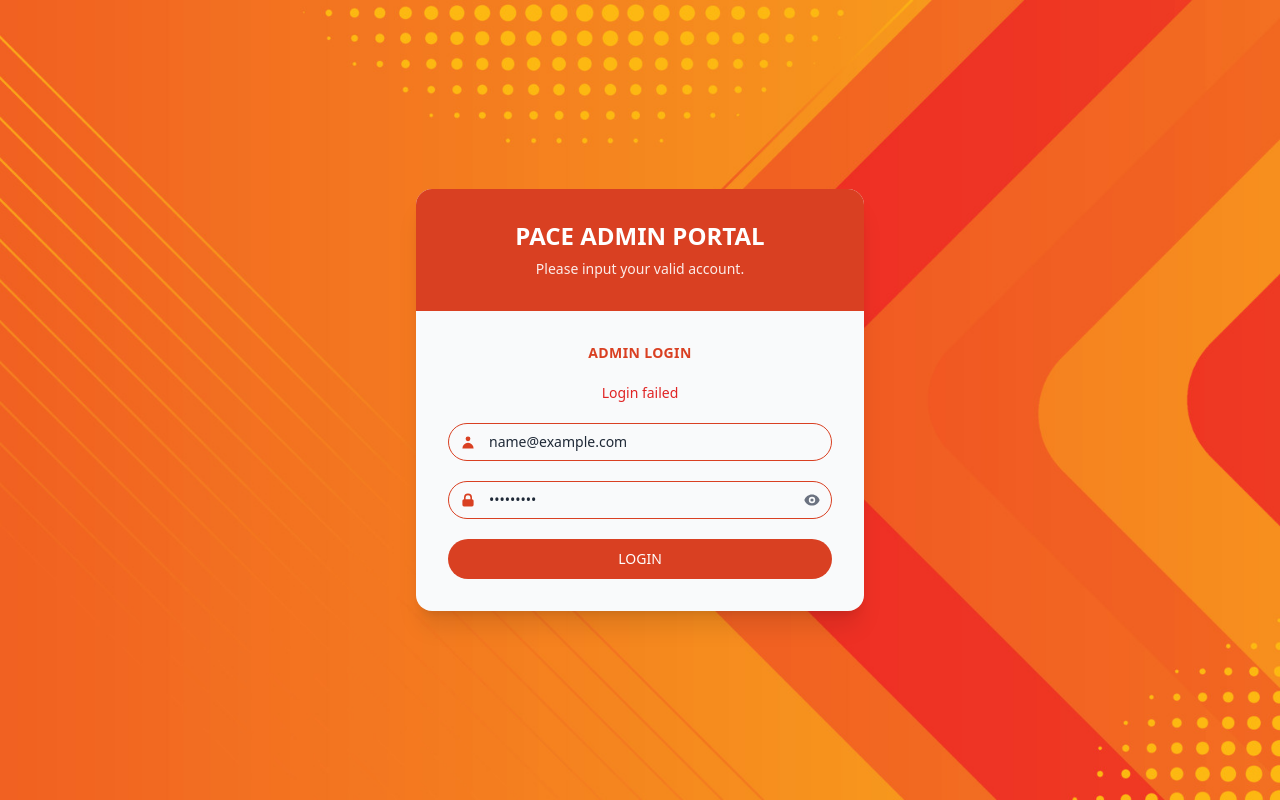
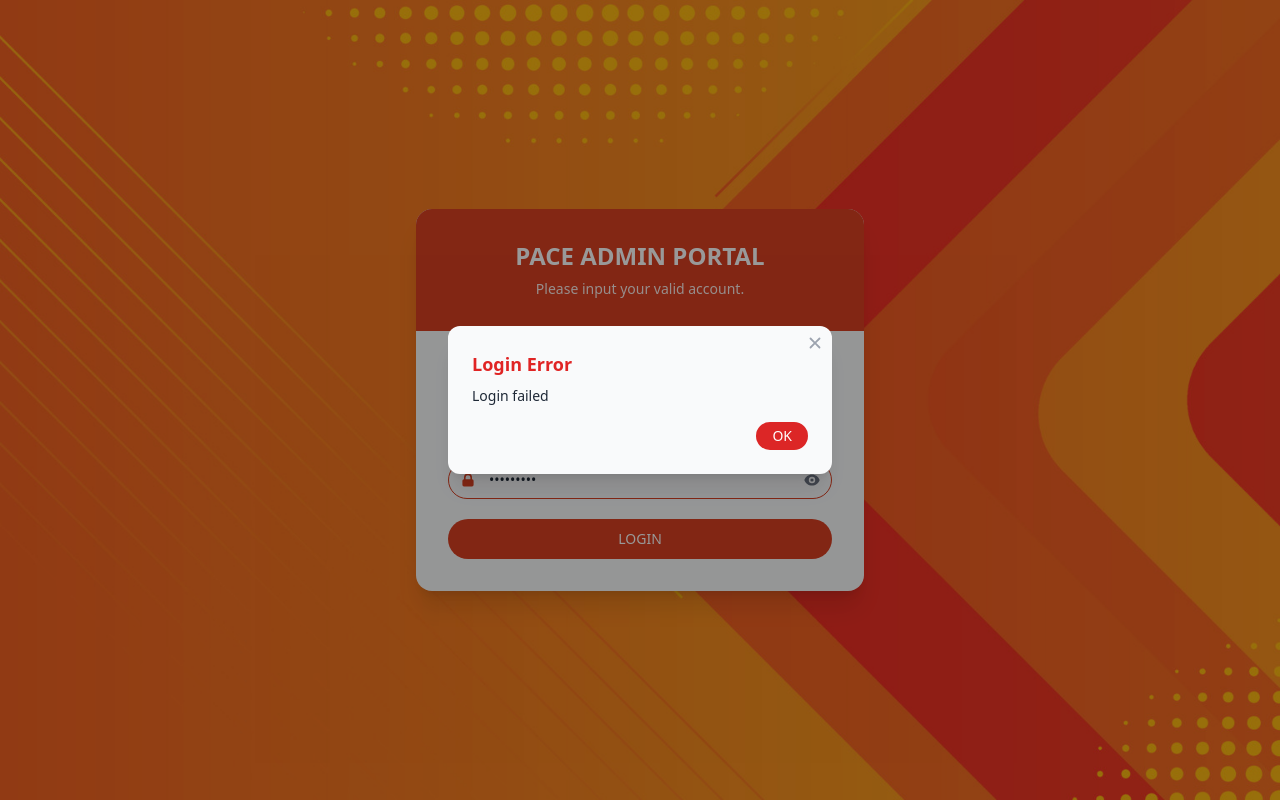
Before and after one commit to MarkDenver01/pace_app, a React (Vite) app: page / in a window 1280 px wide. Both pictures are taken after typing "name@example.com", "Sample123" into the empty fields and a click on the button "LOGIN". Built offline with nearby package versions, Linux system fonts and the light colour scheme; no server answers.

Commit message:
add custom dialog, modify text email and password border, save login response body instead of using params

```diff
--- /dev/null
+++ b/src/components/AlertDialog.tsx
@@ -0,0 +1,66 @@
+import React from "react";
+import { createPortal } from "react-dom";
+import { HiX } from "react-icons/hi";
+
+interface AlertDialogProps {
+  isOpen: boolean;
+  type: "success" | "error";
+  title: string;
+  message: string;
+  onClose: () => void;
+}
+
+const AlertDialog: React.FC<AlertDialogProps> = ({
+  isOpen,
+  type,
+  title,
+  message,
+  onClose,
+}) => {
+  if (!isOpen) return null;
+
+  return createPortal(
+    <div
+      className="fixed inset-0 z-50 flex items-center justify-center"
+      style={{ backgroundColor: "rgba(0,0,0,0.4)" }}
+    >
+      <div
+        className="rounded-xl p-6 w-full max-w-sm shadow-xl card-theme relative"
+        style={{
+          backgroundColor: "var(--card-color)",
+          color: "var(--text-color)",
+        }}
+      >
+        <button
+          className="absolute top-2 right-2 text-lg text-gray-400 hover:text-gray-600"
+          onClick={onClose}
+        >
+          <HiX />
+        </button>
+        <div
+          className={`text-lg font-semibold mb-2 ${
+            type === "error" ? "text-red-600" : "text-green-600"
+          }`}
+        >
+          {title}
+        </div>
+        <p className="text-sm">{message}</p>
+        <div className="mt-4 text-right">
+          <button
+            onClick={onClose}
+            className="px-4 py-1 text-sm rounded-full text-white"
+            style={{
+              backgroundColor:
+                type === "error" ? "#dc2626" : "var(--button-color)",
+            }}
+          >
+            OK
+          </button>
+        </div>
+      </div>
+    </div>,
+    document.body
+  );
+};
+
+export default AlertDialog;
--- a/src/components/ProtectedRoute.tsx
+++ b/src/components/ProtectedRoute.tsx
@@ -8,14 +8,14 @@ interface ProtectedRouteProps {
 }
 
 const ProtectedRoute: React.FC<ProtectedRouteProps> = ({ allowedRoles, children }) => {
-  const { isAuthenticated, role } = useAuth();
+  const { isAuthenticated, user } = useAuth();
   const location = useLocation();
 
-  if (!isAuthenticated || !role) {
+  if (!isAuthenticated || !user?.role) {
     return <Navigate to="/" state={{ from: location }} replace />;
   }
 
-  if (!allowedRoles.includes(role)) {
+  if (!allowedRoles.includes(user.role)) {
     return <Navigate to="/" replace />;
   }
 
--- a/src/components/Sidebar.tsx
+++ b/src/components/Sidebar.tsx
@@ -19,15 +19,15 @@ interface Props {
 }
 
 export default function AppSidebar({ collapsed, setCollapsed }: Props) {
-  const { role, logout} = useAuth();
+  const { user, logout} = useAuth();
   const navigate = useNavigate();
   const location = useLocation();
   const [open, setOpen] = useState<Record<string, boolean>>({});
   const { themeName } = useThemeContext();
 
   const sidebarMenu: SidebarMenuSection[] =
-    role === "ADMIN" ? adminSidebarMenu :
-    role === "SUPER_ADMIN" ? superAdminSidebarMenu :
+    user?.role === "ADMIN" ? adminSidebarMenu :
+    user?.role === "SUPER_ADMIN" ? superAdminSidebarMenu :
     []
 
   useEffect(() => {
--- a/src/context/AuthContext.tsx
+++ b/src/context/AuthContext.tsx
@@ -1,61 +1,54 @@
 import React, { createContext, useContext, useEffect, useState } from "react";
-import { getToken, getUserRole } from "../utils/authUtils";
 import { useNavigate } from "react-router-dom";
+import { type LoginResponse } from "../libs/models/response/LoginResponse";
 
 interface AuthContextType {
-  token: string | null;
-  role: string;
+  user: LoginResponse | null;
   isAuthenticated: boolean;
   logout: () => void;
-  setAuth: (token: string, role: string) => void;
+  setAuth: (user: LoginResponse) => void;
 }
 
 const AuthContext = createContext<AuthContextType>({
-  token: null,
-  role: "",
+  user: null,
   isAuthenticated: false,
   logout: () => {},
   setAuth: () => {},
 });
 
 export const AuthProvider: React.FC<{ children: React.ReactNode }> = ({ children }) => {
-  const [token, setToken] = useState<string | null>(getToken());
-  const [role, setRole] = useState<string>(getUserRole());
+  const navigate = useNavigate();
+  const [user, setUser] = useState<LoginResponse | null>(() => {
+    const token = localStorage.getItem("jwtToken");
+    const role = localStorage.getItem("authorized_role");
+    const username = localStorage.getItem("authorized_username");
+    return token && role && username ? { jwtToken: token, role, username } : null;
+  });
 
-  const navigate = useNavigate();
+  const setAuth = (userData: LoginResponse) => {
+    localStorage.setItem("jwtToken", userData.jwtToken);
+    localStorage.setItem("authorized_role", userData.role);
+    localStorage.setItem("authorized_username", userData.username);
+    setUser(userData);
+  };
 
   const logout = () => {
-    localStorage.removeItem('jwtToken');
-    localStorage.removeItem('authorized_role');
-    localStorage.removeItem('authorized_username');
-    setToken(null);
-    setRole("");
+    localStorage.removeItem("jwtToken");
+    localStorage.removeItem("authorized_role");
+    localStorage.removeItem("authorized_username");
+    setUser(null);
     navigate("/login");
   };
 
-  const setAuth = (newToken: string, newRole: string) => {
-    localStorage.setItem("jwtToken", newToken);
-    localStorage.setItem("authorized_role", newRole);
-    setToken(newToken);
-    setRole(newRole);
-  };
-
-  useEffect(() => {
-    const storedToken = getToken();
-    const storedRole = getUserRole();
-
-    if (storedToken && storedRole) {
-      setToken(storedToken);
-      setRole(storedRole);
-    }
+    useEffect(() => {
+    // Optional: could validate token expiration here
   }, []);
 
-  return (
+    return (
     <AuthContext.Provider
       value={{
-        token,
-        role,
-        isAuthenticated: !!token,
+        user,
+        isAuthenticated: !!user,
         logout,
         setAuth,
       }}
--- a/src/page/login/Login.tsx
+++ b/src/page/login/Login.tsx
@@ -2,19 +2,40 @@ import React, { useState } from "react";
 import { HiLockClosed, HiUser, HiEye, HiEyeOff } from "react-icons/hi";
 import { Button } from "flowbite-react";
 import { login } from "../../libs/loginService";
-import { saveAuthInfo } from "../../utils/authUtils";
-import { useNavigate } from 'react-router-dom';
+import { useNavigate } from "react-router-dom";
 import { useAuth } from "../../context/AuthContext";
-
+import AlertDialog from "../../components/AlertDialog";
+import { type LoginResponse } from "../../libs/models/response/LoginResponse";
 
 const Login: React.FC = () => {
   const navigate = useNavigate();
+  const { setAuth, user } = useAuth();
+
   const [email, setEmail] = useState("");
   const [password, setPassword] = useState("");
   const [showPassword, setShowPassword] = useState(false);
   const [errorMessage, setErrorMessage] = useState("");
-  const { setAuth } = useAuth();
   const [loading, setLoading] = useState(false);
+
+  // Alert dialog state
+  const [alertOpen, setAlertOpen] = useState(false);
+  const [alertType, setAlertType] = useState<"success" | "error">("success");
+  const [alertTitle, setAlertTitle] = useState("");
+  const [alertMessage, setAlertMessage] = useState("");
+  const [redirectPath, setRedirectPath] = useState<string | null>(null);
+
+  const showAlert = (
+    type: "success" | "error",
+    title: string,
+    message: string,
+    redirectTo?: string
+  ) => {
+    setAlertType(type);
+    setAlertTitle(title);
+    setAlertMessage(message);
+    setRedirectPath(redirectTo || null);
+    setAlertOpen(true);
+  };
 
   const handleLogin = async (e: React.FormEvent) => {
     e.preventDefault();
@@ -22,37 +43,47 @@ const Login: React.FC = () => {
     setLoading(true);
 
     try {
-      const response = await login({ email, password });
-      setAuth(response.jwtToken, response.role);
+      const response: LoginResponse = await login({ email, password });
+      setAuth(response);
+      setLoading(false);
 
-       // Navigate based on role
-      if (response.role === "ADMIN") {
-        setLoading(false);
-        navigate("/admin/dashboard");
-      } else if (response.role === "SUPER_ADMIN") {
-        setLoading(false);
-        navigate("/superadmin/dashboard");
+      if (user?.role === "ADMIN") {
+        showAlert("success", "Welcome Admin!", "Tap OK to continue", "/admin/dashboard");
+      } else if (user?.role === "SUPER_ADMIN") {
+        showAlert("success", "Welcome Super Admin!", "Tap OK to continue", "/superadmin/dashboard");
       } else {
-        setLoading(false);
-        navigate("/");
-        setErrorMessage("Login failed: Unauthorized role");
+        showAlert("error", "Unauthorized", "Login failed: Unauthorized role");
       }
     } catch (error: any) {
       setLoading(false);
       console.error("Login failed:", error);
-      setErrorMessage(error.message || "Login failed");
+      showAlert("error", "Login Error", error.message || "Login failed");
+    }
+  };
+
+  const handleAlertClose = () => {
+    setAlertOpen(false);
+    if (redirectPath) {
+      navigate(redirectPath);
     }
   };
 
   return (
+    <>
       <div className="w-full max-w-md min-w-[340px] card-theme rounded-2xl shadow-xl overflow-hidden">
-      <div className="w-full p-8 text-white text-center" style={{ backgroundColor: "var(--button-color)" }}>
+        <div
+          className="w-full p-8 text-white text-center"
+          style={{ backgroundColor: "var(--button-color)" }}
+        >
           <h2 className="text-2xl font-bold mb-2 leading-tight">PACE ADMIN PORTAL</h2>
           <p className="text-sm opacity-90">Please input your valid account.</p>
         </div>
 
         <form onSubmit={handleLogin} className="p-8 space-y-5">
-        <h3 className="text-center font-semibold tracking-wide text-sm" style={{ color: "var(--button-color)" }}>
+          <h3
+            className="text-center font-semibold tracking-wide text-sm"
+            style={{ color: "var(--button-color)" }}
+          >
             ADMIN LOGIN
           </h3>
 
@@ -69,8 +100,8 @@ const Login: React.FC = () => {
               placeholder="Email address"
               value={email}
               onChange={(e) => setEmail(e.target.value)}
-            className="w-full pl-10 pr-4 py-2 border rounded-full bg-[var(--card-color)] text-sm text-[var(--text-color)]
-              border-[var(--button-color)] focus:outline-none focus:ring-2 focus:ring-orange-300 focus:border-orange-300"
+              className="w-full pl-10 pr-10 py-2 border rounded-full bg-[var(--card-color)] text-sm text-[var(--text-color)]
+              border-[var(--button-color)] focus:outline-none focus:ring-2 focus:ring-[var(--button-color)] focus:border-[var(--button-color)]"
               required
             />
           </div>
@@ -85,7 +116,7 @@ const Login: React.FC = () => {
               value={password}
               onChange={(e) => setPassword(e.target.value)}
               className="w-full pl-10 pr-10 py-2 border rounded-full bg-[var(--card-color)] text-sm text-[var(--text-color)]
-              border-[var(--button-color)] focus:outline-none focus:ring-2 focus:ring-orange-300 focus:border-orange-300"
+              border-[var(--button-color)] focus:outline-none focus:ring-2 focus:ring-[var(--button-color)] focus:border-[var(--button-color)]"
               required
             />
             <span
@@ -102,10 +133,20 @@ const Login: React.FC = () => {
             className="w-full text-white rounded-full py-2 text-sm"
             style={{ backgroundColor: "var(--button-color)" }}
           >
-          {loading ? 'Logging in...' : 'LOGIN'}
+            {loading ? "Logging in..." : "LOGIN"}
           </Button>
         </form>
       </div>
+
+      {/* Alert Dialog */}
+      <AlertDialog
+        isOpen={alertOpen}
+        type={alertType}
+        title={alertTitle}
+        message={alertMessage}
+        onClose={handleAlertClose}
+      />
+    </>
   );
 };
 
```
Lines whose indentation alone changed are shown as unchanged.
